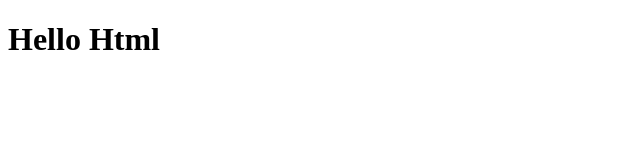
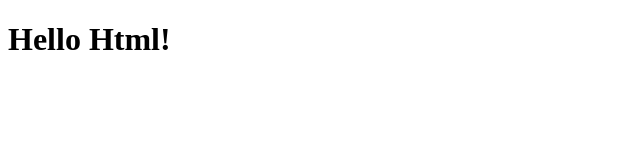
Before and after one commit to Choi-HyunHo/HTML, a plain HTML site: page test.html in a window 1280 px wide. Shown: the full height of the page, 0-640 px from the left. Drawn offline with Linux system fonts and the light colour scheme.

Commit message:
연동 테스트

```diff
--- a/test.html
+++ b/test.html
@@ -7,6 +7,6 @@
     <title>Document</title>
 </head>
 <body>
-    <h1>Hello Html</h1>
+    <h1>Hello Html!</h1>
 </body>
 </html>
```
